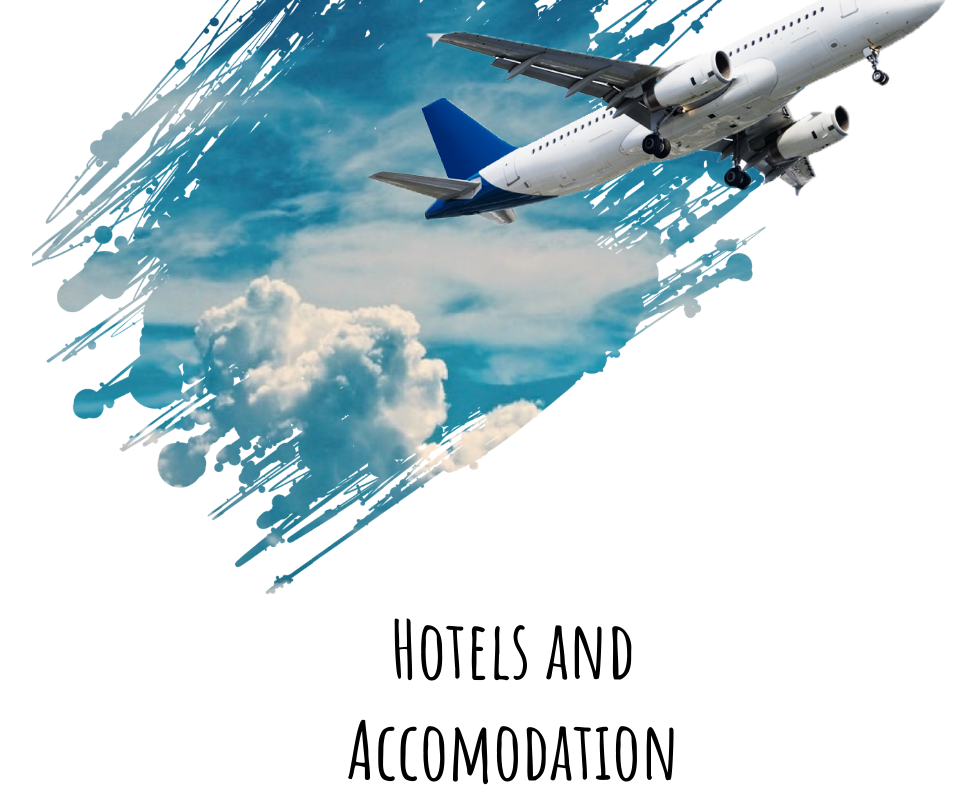
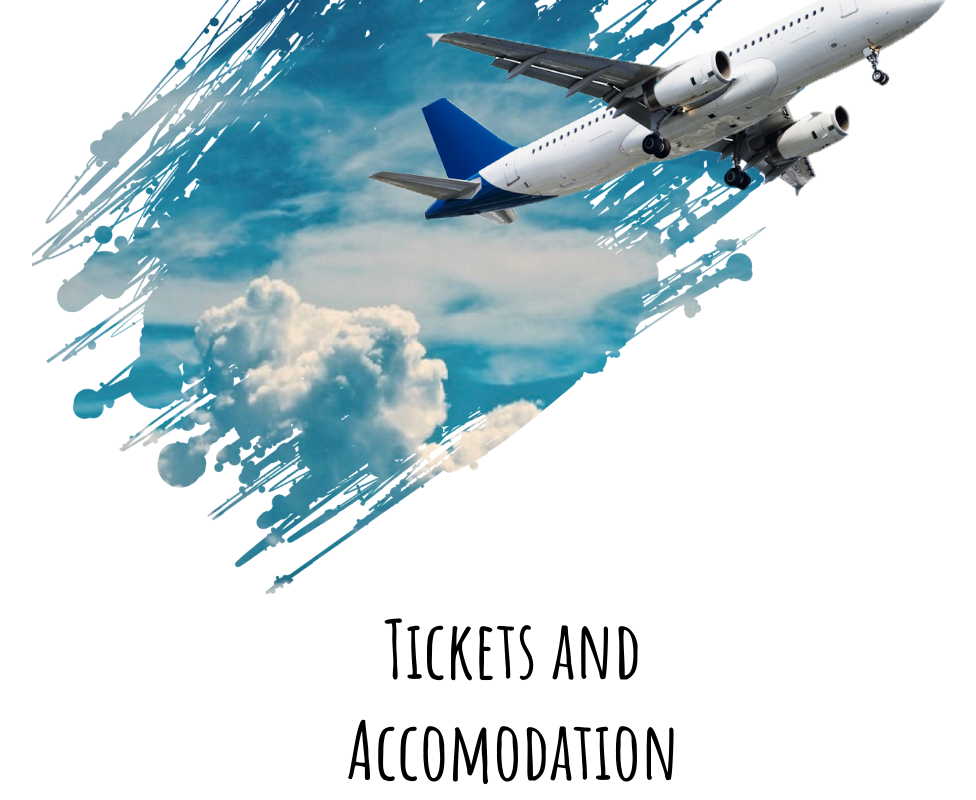
Before and after one commit to NikhitaBarat/great-escape, a React (Create React App) app in the folder client/: page / in a window 1280 px wide. Shown: the part 1009-1809 px from the top of the page, without its empty margins (127-1103 px from the left). Built offline with nearby package versions, Linux system fonts and the light colour scheme.

Commit message:
changed text in home page

```diff
--- a/client/src/pages/home/home.pages.jsx
+++ b/client/src/pages/home/home.pages.jsx
@@ -19,7 +19,7 @@ const Home = () => {
         <img className='bg-sky' src={Sky} alt="" />
       </div>
       <img src={Plane} className="plane" alt="" />
-      <h1>Hotels and <br/> Accomodation</h1>
+      <h1>Tickets and <br/> Accomodation</h1>
     </div>
     </div>
   )
```
